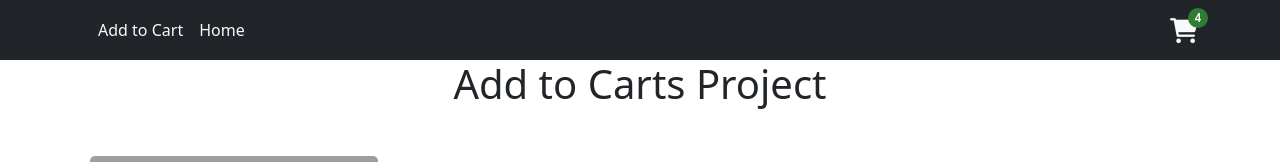
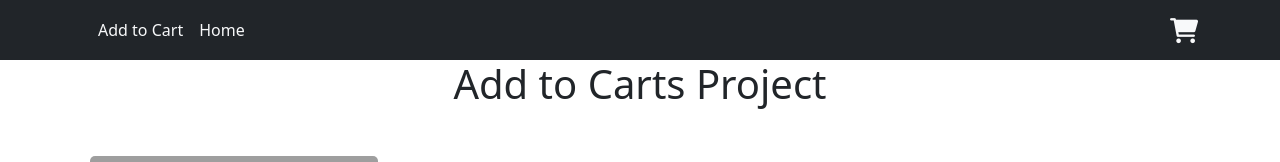
Before and after one commit to dilshadahmad09/product-cart, a React (Create React App) app: page / in a window 1280 px wide. Shown: the top 162 px of the page. Built offline with nearby package versions, Linux system fonts and the light colour scheme; grey boxes are pictures that could not be loaded.

Commit message:
menu is working dynamically when clicking on card items

```diff
--- a/src/components/Header.jsx
+++ b/src/components/Header.jsx
@@ -9,11 +9,13 @@ import Menu from "@mui/material/Menu";
 import MenuItem from "@mui/material/MenuItem";
 import './style.css'
 import { useSelector, useDispatch } from "react-redux";
+import Table from "react-bootstrap/Table";
+
 const Header = () => {
       const [anchorEl, setAnchorEl] = useState(null);
       const open = Boolean(anchorEl);
 
-      const getData = useSelector((state) => state.cartReducer);
+      const getData = useSelector((state) => state.cartReducer.data);
 
 
       console.log("dils", getData);
@@ -37,7 +39,7 @@ const Header = () => {
           </NavLink>
         </Nav>
         <Badge
-          badgeContent={4}
+          badgeContent={getData.length}
           color='success'
           id='demo-positioned-button'
           aria-controls={open ? "demo-positioned-menu" : undefined}
@@ -46,7 +48,7 @@ const Header = () => {
           onClick={handleClick}
         >
           <i
-            class='fa-solid fa-cart-shopping text-light'
+            className='fa-solid fa-cart-shopping text-light'
             style={{ fontSize: 25, cursor: "pointer" }}
           ></i>
         </Badge>
@@ -66,6 +68,19 @@ const Header = () => {
           horizontal: "left",
         }}
       >
+        {getData.length ? (
+          <div
+            className='card_details'
+            style={{ width: "24rem", padding: 10, position: "relative" }}
+          >
+            <Table>
+              <thead>
+                <th>Image</th>
+                <th>Restaurant</th>
+              </thead>
+            </Table>
+          </div>
+        ) : (
           <div
             className='card_details d-flex justify-content-center align-items-center'
             style={{ width: "24rem", padding: 10, position: "relative" }}
@@ -89,6 +104,7 @@ const Header = () => {
               alt=''
             />
           </div>
+        )}
       </Menu>
     </Navbar>
   );
```
Lines whose indentation alone changed are shown as unchanged.
